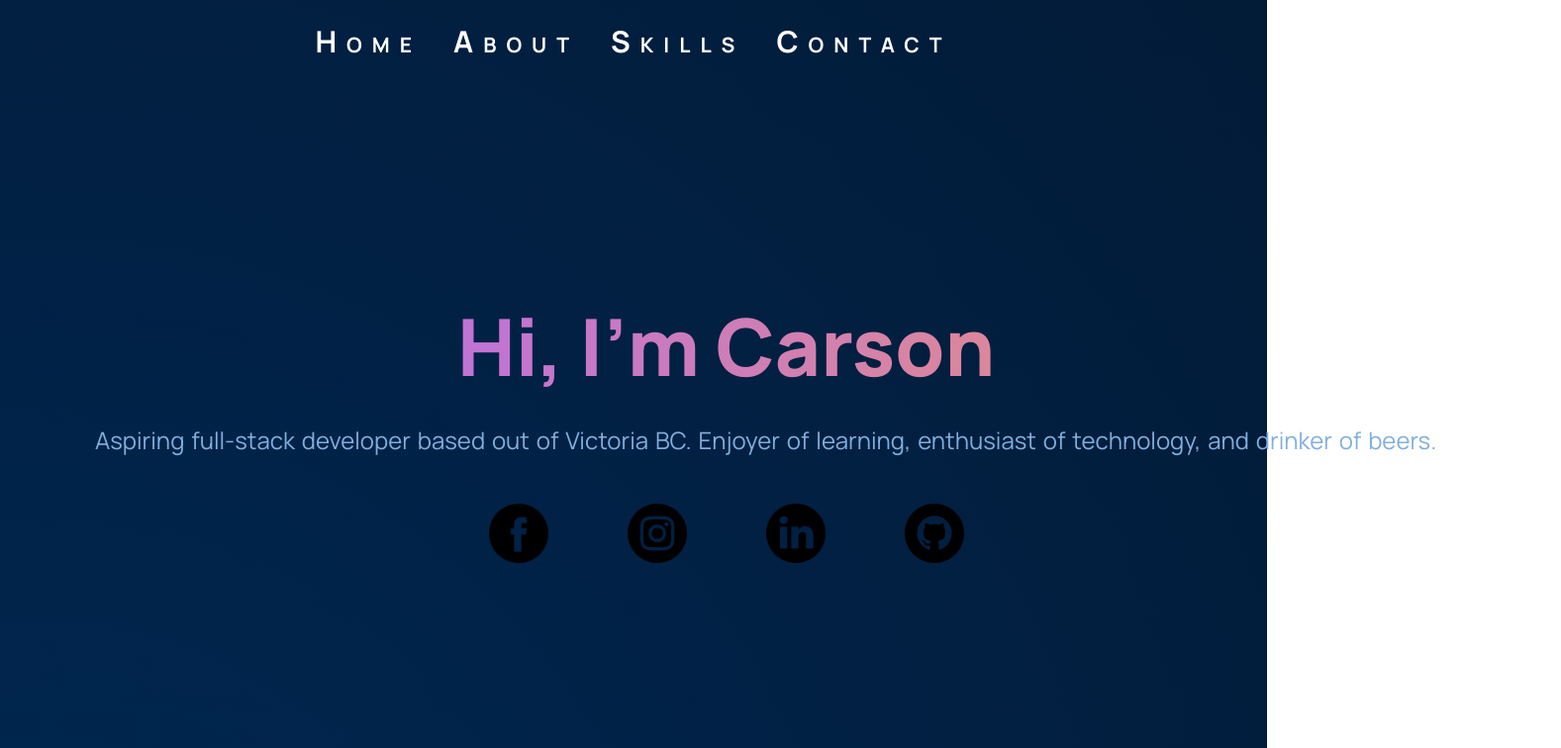
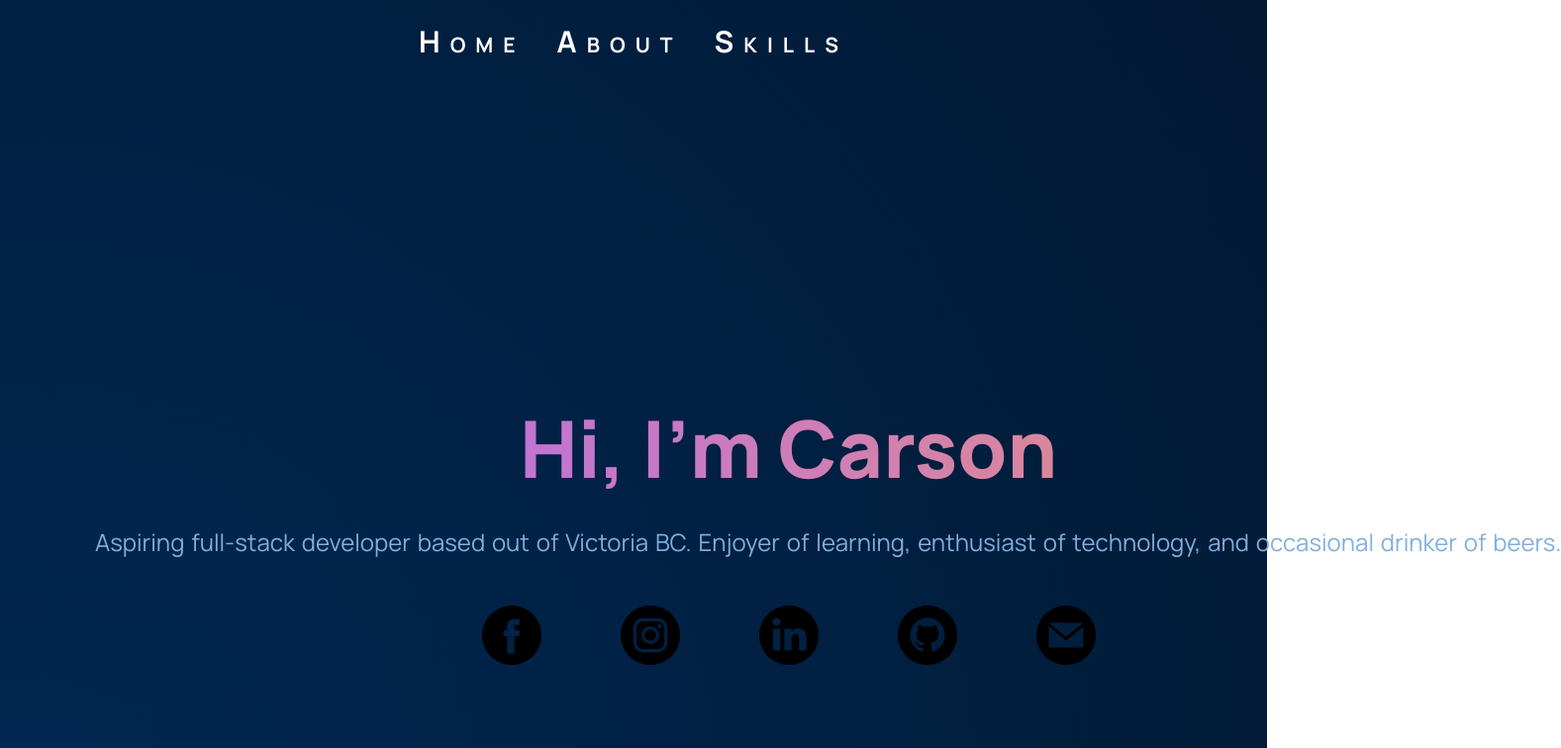
Before and after one commit to kerson97/portfolio_v2, a React (Create React App) app: page / in a window 1280 px wide. Shown: the top 756 px of the page at 99% size, 1577 px wide, since content can reach past the window. Built offline with nearby package versions, Linux system fonts and the light colour scheme.

Commit message:
Animation Improvements
-smoothened and adjusted timing
-added resume pdf

```diff
--- a/src/App.js
+++ b/src/App.js
@@ -14,7 +14,6 @@ const App = () => {
         <Header />
         <About />
         <Skills />
-        <Contact />
       </div>
     </div>
   )
--- a/src/components/navbar/Navbar.jsx
+++ b/src/components/navbar/Navbar.jsx
@@ -12,9 +12,6 @@ const Menu = () => (
     </p>
     <p>
       <a href='#skills'>Skills</a>
-    </p>
-    <p>
-      <a href='#contact'>Contact</a>
     </p>
   </>
 )
--- a/src/containers/about/About.jsx
+++ b/src/containers/about/About.jsx
@@ -19,8 +19,9 @@ const About = () => {
       <p>
         I now reside in Victoria where I've spent the last few years attending
         UVic obtaining my Bachelors of Computer Science degree. I loved my time
-        at university and I look forward to putting my skills to the test in a
-        professional environment.
+        at university and I look forward to putting my skills to the test (and
+        learning more!) in a professional environment. It's important to me that
+        my future work is both meaningful as well as challenging!
       </p>
 
       <p>
--- a/src/containers/header/Header.jsx
+++ b/src/containers/header/Header.jsx
@@ -6,6 +6,8 @@ import fb from '../../assets/fb.png'
 import ig from '../../assets/ig.png'
 import linkedin from '../../assets/linkedin.png'
 import github from '../../assets/github.png'
+import mail from '../../assets/mail.png'
+
 const Header = () => {
   return (
     <div className='website_header section_padding' id='home'>
@@ -13,23 +15,44 @@ const Header = () => {
         <h1 className='gradient__text'>Hi, I'm Carson</h1>
         <p>
           Aspiring full-stack developer based out of Victoria BC. Enjoyer of
-          learning, enthusiast of technology, and drinker of beers.
+          learning, enthusiast of technology, and occasional drinker of beers.
         </p>
         <div className='website_header-socials'>
-          <a href='https://www.facebook.com/carson.seidel' className='button'>
+          <a
+            href='https://www.facebook.com/carson.seidel'
+            target='_blank'
+            className='button'
+          >
             <img src={fb} alt='fb' />
           </a>
-          <a href='https://www.instagram.com/carsonseidel/' className='button'>
+          <a
+            href='https://www.instagram.com/carsonseidel/'
+            target='_blank'
+            className='button'
+          >
             <img src={ig} alt='ig' />
           </a>
           <a
             href='https://www.linkedin.com/in/carson-seidel/'
+            target='_blank'
             className='button'
           >
             <img src={linkedin} alt='linkedin' />
           </a>
-          <a href='https://github.com/kerson97' className='button'>
+          <a
+            href='https://github.com/kerson97'
+            target='_blank'
+            className='button'
+          >
             <img src={github} alt='github' />
+          </a>
+
+          <a
+            href='mailto:carson.e.seidel@gmail.com'
+            target='_blank'
+            className='button'
+          >
+            <img src={mail} alt='mail' />
           </a>
         </div>
       </div>
--- a/src/containers/header/header.css
+++ b/src/containers/header/header.css
@@ -8,30 +8,30 @@
   flex: 1;
   display: flex;
   justify-content: center;
+  align-items: center;
   flex-direction: column;
+  text-align: center;
 }
 
 .website_header-content h1 {
-  display: inline-block;
-  animation: typing 4s steps(150) forwards;
+  opacity: 0;
+  animation: typing 4s steps(150) forwards, fadeIn 1s 2s forwards;
+  animation-delay: 1s;
+  animation-fill-mode: forwards;
   white-space: nowrap;
   overflow: hidden;
-
   font-family: var(--font-family);
   font-weight: 800;
   font-size: 5rem;
-  position: relative;
-  text-align: center;
-  margin-top: 10rem;
+  width: 100%;
   padding-right: 5rem;
-  width: 15em;
 }
 
 .website_header-content p {
   display: inline-block;
   white-space: nowrap;
   overflow: hidden;
-  animation: typing 4s steps(150) forwards, fadeIn 1s 4s forwards;
+  animation: typing 4s steps(150) forwards, fadeIn 1s 3s forwards;
 
   font-family: var(--font-family);
   color: #81afdd;
@@ -50,14 +50,14 @@
 
   white-space: nowrap;
   overflow: hidden;
-  animation: typing 4s steps(150) forwards, fadeIn 1s 4s forwards;
+  animation: typing 4s steps(200) forwards, fadeIn 1s 5s forwards;
   opacity: 0;
 }
 
 .website_header-socials img {
-  width: 60px; /* set image width to 33.33% minus gap */
-  height: auto; /* preserve aspect ratio */
-  margin-right: 5rem; /* optional gap between images */
+  width: 60px;
+  height: auto;
+  margin-right: 5rem;
   padding-top: 3rem;
 }
 
@@ -69,16 +69,14 @@
   cursor: pointer;
 }
 
-.website_header-img {
-  flex: 1;
-  display: flex;
-  justify-content: center;
-  align-items: center;
-}
-
 .website_header-img img {
-  max-width: 100%;
-  height: auto;
+  display: inline-block;
+  white-space: nowrap;
+  overflow: hidden;
+  opacity: 0;
+  animation: typing 4s steps(150) forwards, fadeIn 1s 4s forwards;
+  width: 800px;
+  height: 800px;
 }
 
 @keyframes typing {
--- a/src/containers/skills/Skills.jsx
+++ b/src/containers/skills/Skills.jsx
@@ -6,7 +6,12 @@ const Skills = () => {
     <div className='skills-content section_padding section_margin' id='skills'>
       <h1 className='gradient__text'>My Skills</h1>
 
-      <p>ReactJS Javascript Java Python C HTML</p>
+      <a
+        href='https://drive.google.com/file/d/1XOIwyni761iMotW3YxCh_fZ_Kntp4JZq/view?usp=sharing'
+        target='_blank'
+      >
+        2023 Resumé (PDF)
+      </a>
     </div>
   )
 }
--- a/src/containers/skills/skills.css
+++ b/src/containers/skills/skills.css
@@ -4,48 +4,34 @@
   justify-content: center;
   align-items: flex-start;
   flex-direction: column;
-  padding-bottom: 50%;
+  padding-bottom: 5%;
 }
 
 .skills-content h1 {
-  display: inline-block;
-  animation: typing 4s steps(150) forwards;
-  white-space: nowrap;
-  overflow: hidden;
-
   font-family: var(--font-family);
   font-weight: 800;
   font-size: 3rem;
   padding-left: 10rem;
 }
 
-.skills-content p {
-  display: inline-block;
-  animation: typing 4s steps(150) forwards;
-  white-space: nowrap;
-  overflow: hidden;
-
+.skills-content a {
   font-family: var(--font-family);
   color: #f7f7f7;
   font-size: 1.5rem;
   margin-top: 5rem;
   padding-left: 1.5rem;
+  padding-right: 1.5rem;
   line-height: 4rem;
-  word-spacing: 15rem;
+  word-spacing: 5px;
+  letter-spacing: 5px;
   font-weight: 1000;
+  font-variant: small-caps;
+  margin-left: 5rem;
 
   background: var(--gradient-bar);
   border-radius: 1rem;
 }
 
-@keyframes typing {
-  from {
-    width: 0;
-  }
-  to {
-    width: 100%;
-  }
-}
 @media screen and (max-width: 1050px) {
   .skills-content {
     flex-direction: column;
```
Also changed, not shown: src/assets/mail.png (added).
